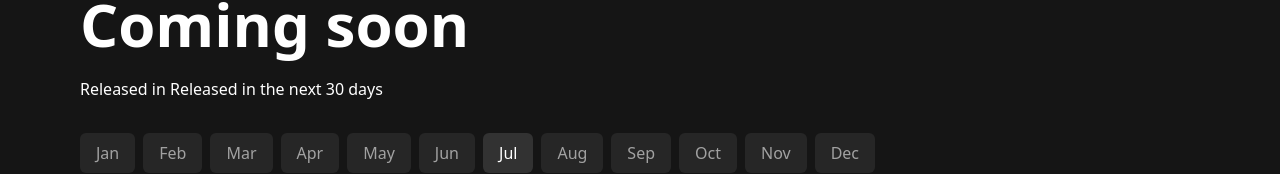
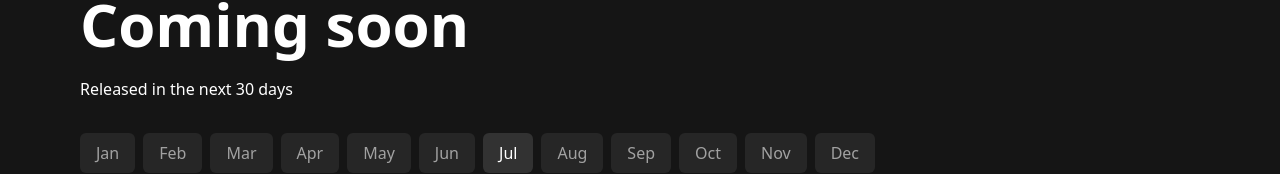
Before and after one commit to ricky-clarke/react-video-games, a Next.js app: page /coming-soon in a window 1280 px wide. Shown: the part 134-308 px from the top of the page. Built offline with nearby package versions, Linux system fonts and the light colour scheme; no server answers.

Commit message:
Fix comming soon intro text

```diff
--- a/pages/coming-soon.js
+++ b/pages/coming-soon.js
@@ -19,6 +19,10 @@ export default function Upcoming() {
     const [newGame, MonthlyGamesHandler] = useState([]) // Get games from selected month
     const [dateActive, dateActiveHandler] = useState(null); // Set button to active
     const [dataActiveFullMonth, dataActiveFullMonthHandler] = useState(null);
+
+    const [intro, introHandler] = useState({
+        date: ' ',
+    });
 
     // Will run whenever the 'currentMonth' state changes - get monthly game list
     useEffect(() => {
@@ -87,7 +91,8 @@ export default function Upcoming() {
                 <title>Coming soon</title>
                 <meta name='description' content='Games to be released within the next month'/>
             </Head>
-			<PageHeader title="Coming soon" intro={`Released in ${monthSelected ? dataActiveFullMonth : 'Released in the next 30 days'} `}/>
+			{/* <PageHeader title="Coming soon" intro={`Released in ${monthSelected ? dataActiveFullMonth : 'Released in the next 30 days'} `}/> */}
+          <PageHeader title="Coming soon" intro={monthSelected ? 'Released in ' +  dataActiveFullMonth : 'Released in the next 30 days'}/>
 
             <div className="full_container">
             <div className='md:hidden mb-7'><ToggleDisplay /></div>
```
